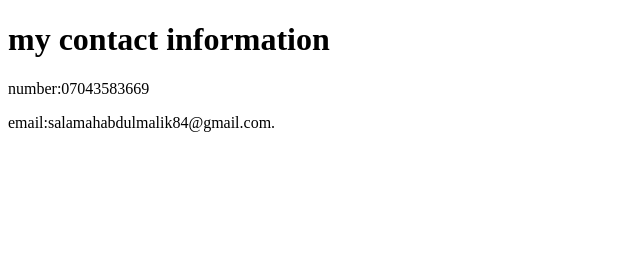
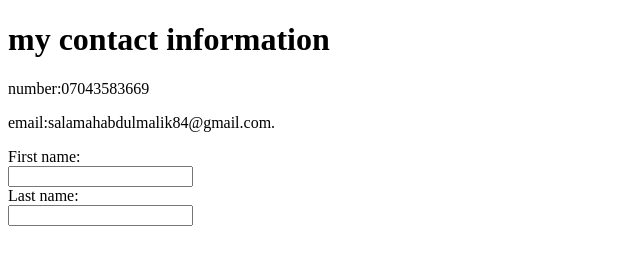
Before and after one commit to Sarleeh/Salamah, a plain HTML site: page contact.html in a window 1280 px wide. Shown: the whole page, without its empty margins (0-640 px from the left). Drawn offline with Linux system fonts and the light colour scheme.

Commit message:
Update contact.html
added forms to contact.html

```diff
--- a/contact.html
+++ b/contact.html
@@ -25,6 +25,20 @@ my contact information
 
     <p>email:salamahabdulmalik84@gmail.com.
     </p>
+
+  <p>
+
+        <form>
+  <label for="fname">First name:</label><br>
+  <input type="text" id="fname" name="fname"><br>
+  <label for="lname">Last name:</label><br>
+  <input type="text" id="lname" name="lname">
+</form>
+
+    </p>
+
+
+
 </body>
 
 
```
